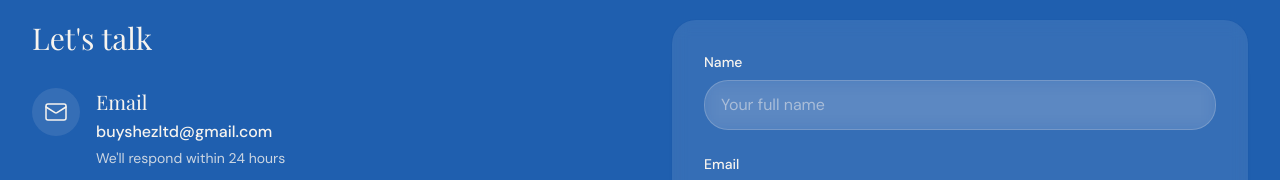
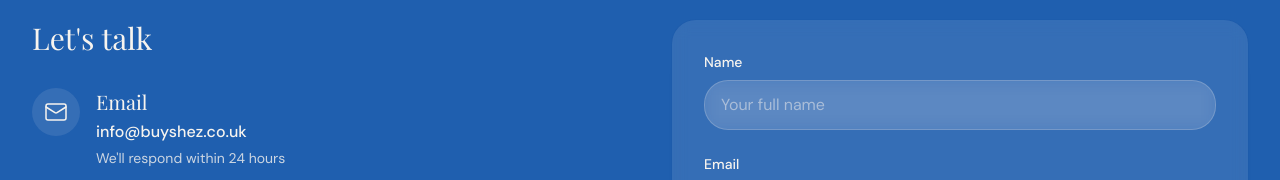
Before and after one commit to Skaps664/buyshez, a Next.js app: page /service in a window 1280 px wide. Shown: the part 9140-9320 px from the top of the page. Built offline with nearby package versions, Linux system fonts and the light colour scheme.

Commit message:
email updated

```diff
--- a/components/boty/contact.tsx
+++ b/components/boty/contact.tsx
@@ -8,7 +8,7 @@ const contactInfo = [
   {
     icon: Mail,
     title: "Email",
-    value: "buyshezltd@gmail.com",
+    value: "info@buyshez.co.uk",
     description: "We'll respond within 24 hours"
   },
   {
```
